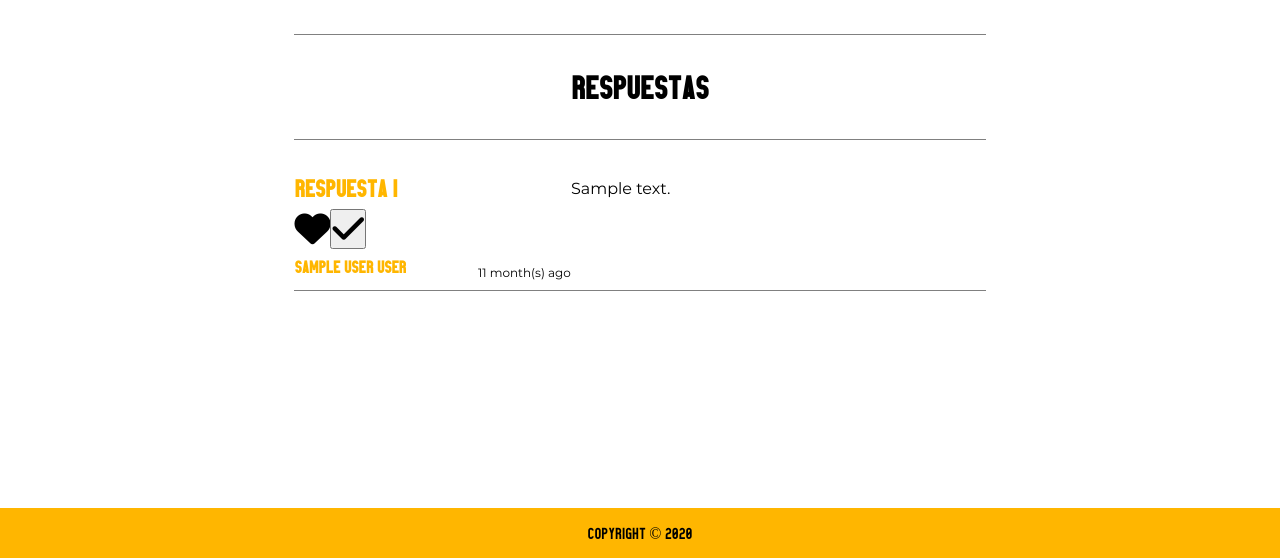
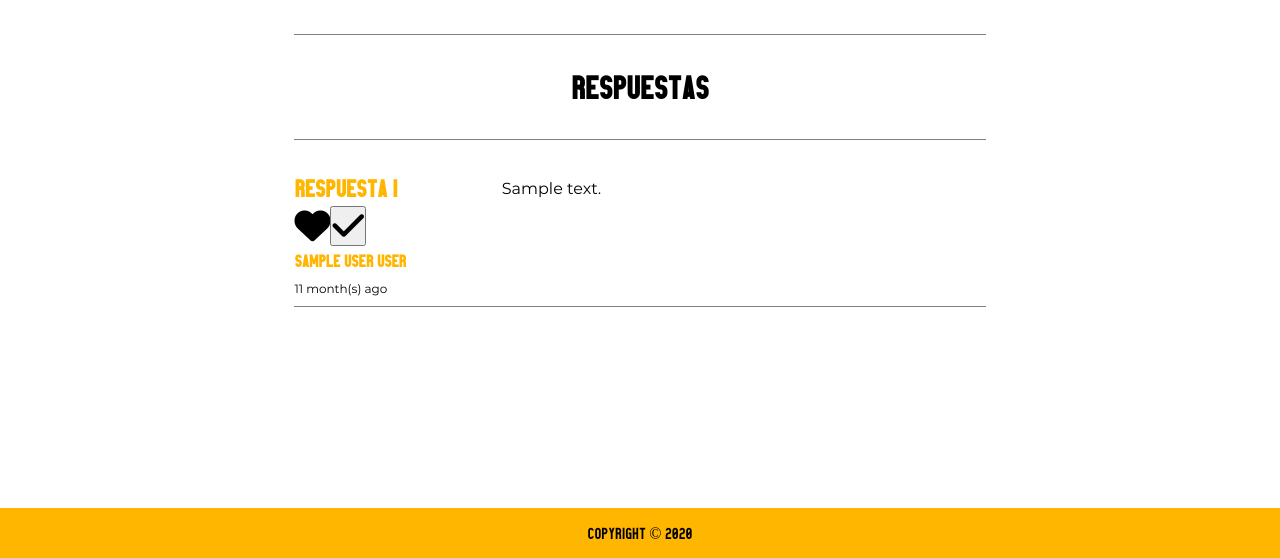
Before and after one commit to AlejandroPerezAnuncibay/proyecto2, a PHP site: page /proyecto2/php/preguntas.php?pregunta=1 in a window 1280 px wide. Shown: the part 242-800 px from the top of the page. Run offline with PHP 8.4, Linux system fonts and the light colour scheme; the visitor is signed in with stand-in values (Sample User, id 1); tables that the repository leaves empty or names only in its code hold one stand-in row (values such as "Sample post"); grey boxes marked "Sample" are stand-in pictures; some libraries are stand-ins or nearby versions.

Commit message:
arreglo en respuesta

```diff
--- a/style/preguntas.css
+++ b/style/preguntas.css
@@ -115,6 +115,7 @@ section{
     display: flex;
     justify-content: space-between;
     padding-bottom: 10px;
+    flex-direction: column;
 }
 .info p{
     word-wrap: break-word;
@@ -142,10 +143,10 @@ section{
     font-family: montserrat;
 }
 #replys .respIzq{
-    width: 40%;
+    width: 30%;
 }
 #replys .respDer{
-    width: 60%;
+    width: 70%;
 }
 #replys .respDer, .fecha{
     font-family: montserrat;
```
